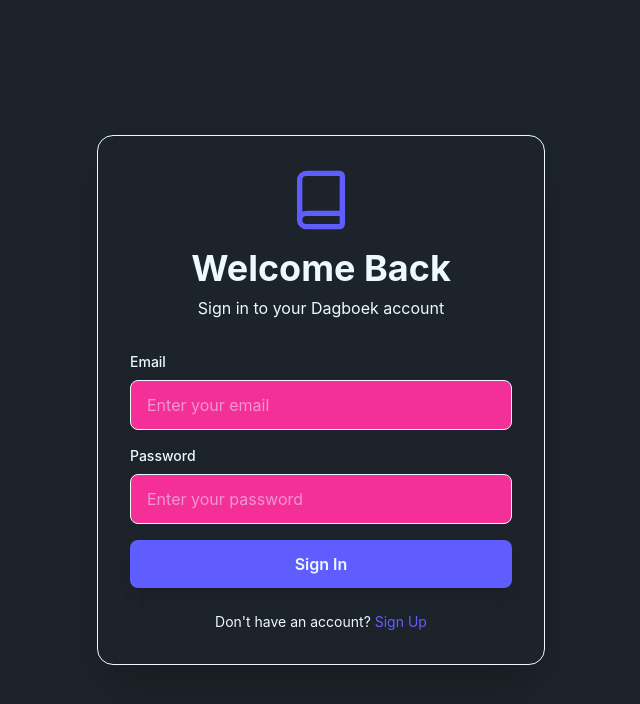
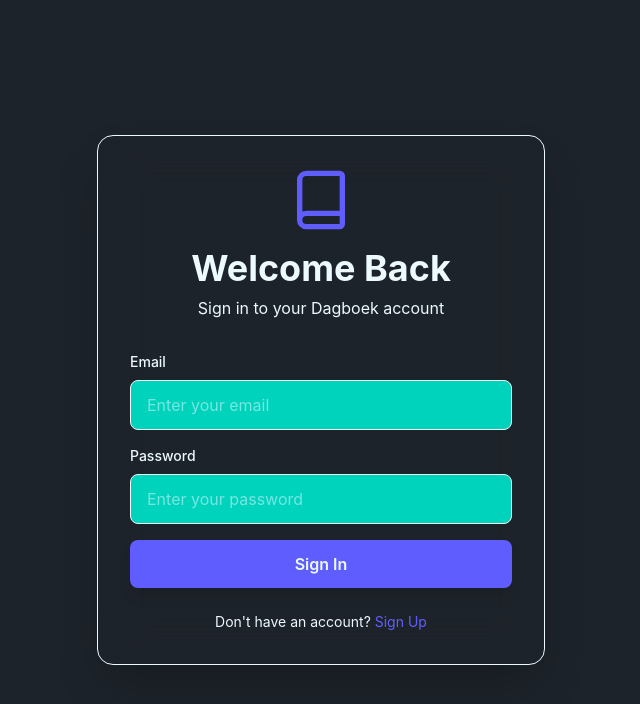
Before and after one commit to witzulu/MyDagboek, a React (Vite) app in the folder frontend/: page /login in a window 1280 px wide. Shown: the top 704 px of the page, without its empty margins (319-959 px from the left). Built offline with nearby package versions, Linux system fonts and the light colour scheme; no server answers.

Commit message:
fixed color scheme on login page

```diff
--- a/frontend/src/pages/Auth/LoginPage.jsx
+++ b/frontend/src/pages/Auth/LoginPage.jsx
@@ -45,7 +45,7 @@
               name="email"
               value={formData.email}
               onChange={handleChange}
-              className="w-full px-4 py-3 bg-secondary border border-border rounded-lg text-foreground placeholder-muted focus:outline-none focus:ring-2 focus:ring-ring"
+              className="w-full px-4 py-3 bg-accent border border-border rounded-lg text-foreground placeholder-muted focus:outline-none focus:ring-2 focus:ring-ring"
               placeholder="Enter your email"
               required
             />
@@ -58,7 +58,7 @@
               name="password"
               value={formData.password}
               onChange={handleChange}
-              className="w-full px-4 py-3 bg-secondary border border-border rounded-lg text-foreground placeholder-muted focus:outline-none focus:ring-2 focus:ring-ring"
+              className="w-full px-4 py-3 bg-accent border border-border rounded-lg text-foreground placeholder-muted focus:outline-none focus:ring-2 focus:ring-ring"
               placeholder="Enter your password"
               required
             />
```
